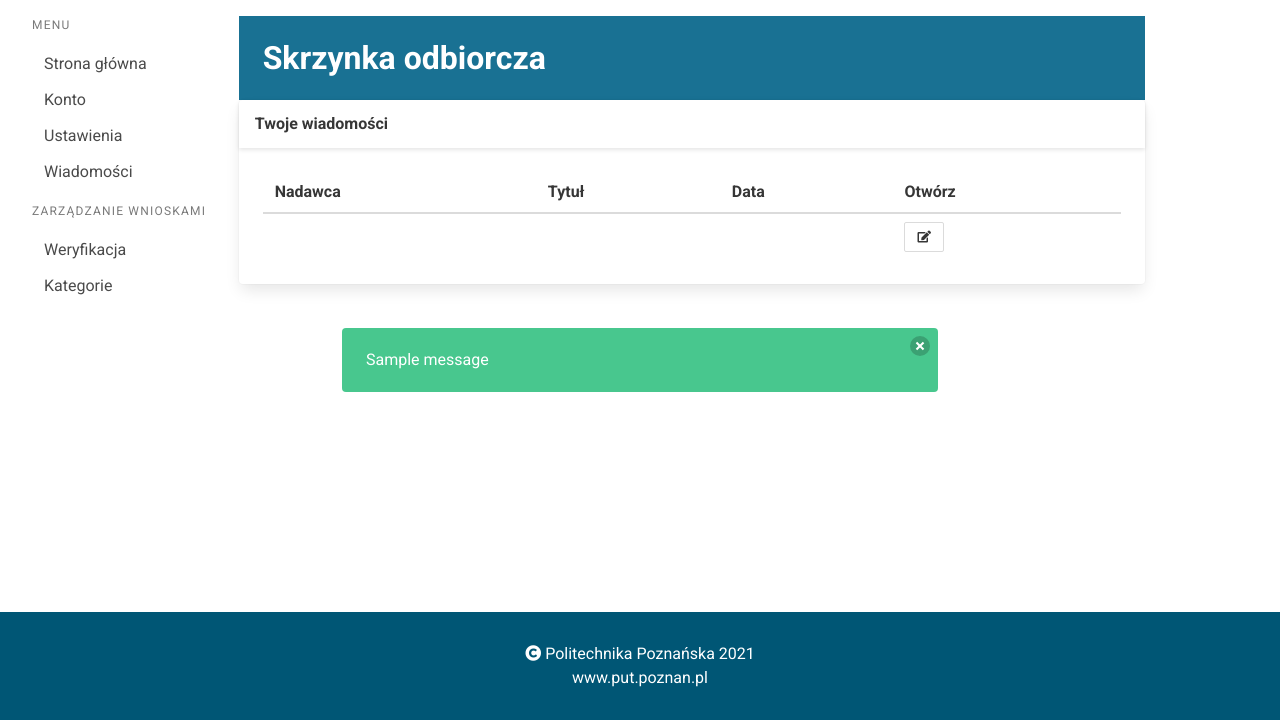
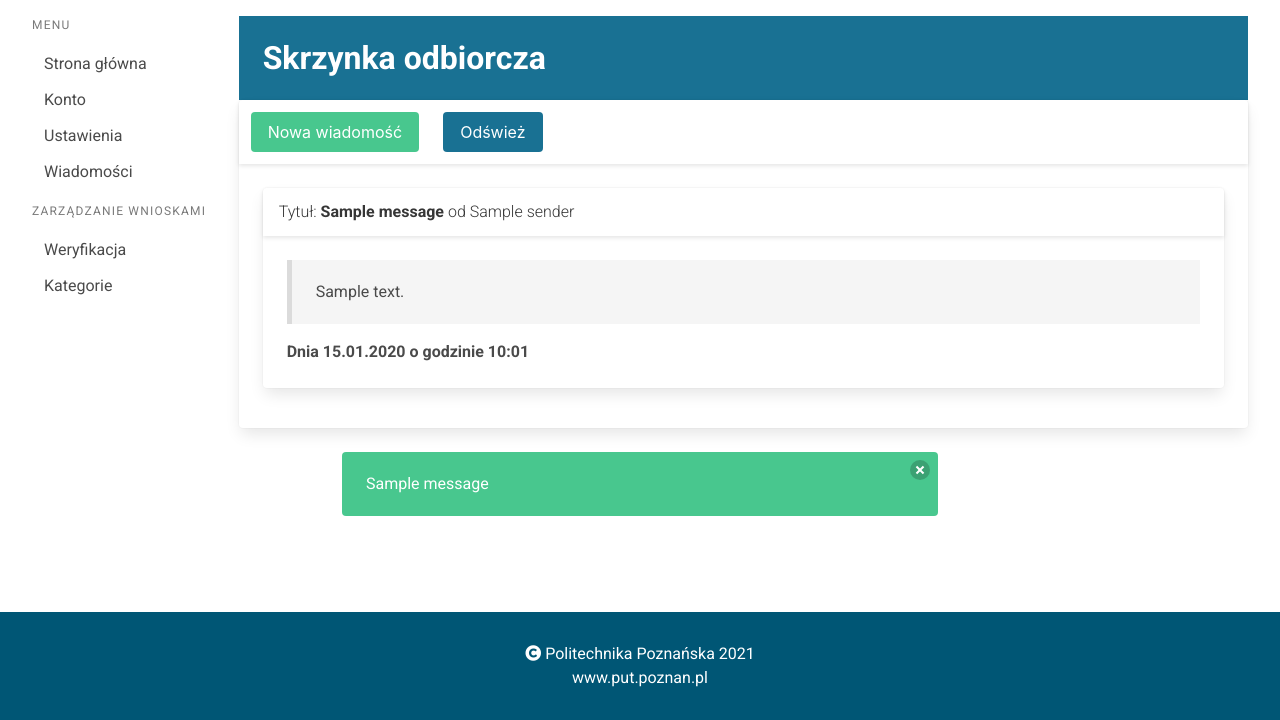
Before and after one commit to marcincichowski/edziekanat, a Django app: template edziekanat_app/templates/user/inbox.html in a window 1280 px wide. Shown: the part 80-800 px from the top of the page. Run offline with Django 3.2, Linux system fonts and the light colour scheme; the template is opened without the code that fills it: most values are stand-ins (such as "Sample title", 1, 10 or a date in 2020); one stand-in notice (Sample message) is shown; lists and menus that the app fills with data are empty; style sheets or scripts are compiled from the project's sources; some libraries are stand-ins or nearby versions.

Commit message:
messages view changes

```diff
--- a/edziekanat/assets/scss/style.scss
+++ b/edziekanat/assets/scss/style.scss
@@ -93,6 +93,7 @@ body{
     margin: 0 auto;
     margin-top: 1rem;
     min-height: calc(100vh - 108px);
+    padding-bottom: 106px;
     @media only screen and (max-height: 500px) {
         height: auto;
     }
--- a/edziekanat_app/templates/user/create_invoice_category.html
+++ b/edziekanat_app/templates/user/create_invoice_category.html
@@ -13,7 +13,7 @@
     {% load static %}
 <script type="text/javascript" src="{% static "ckeditor/ckeditor-init.js" %}"></script>
 <script type="text/javascript" src="{% static "ckeditor/ckeditor/ckeditor.js" %}"></script>
-    <div class="column is-9">
+    <div class="column is-10">
         <section class="hero is-info welcome is-small">
             <div class="hero-body">
                 <div class="container">
--- a/edziekanat_app/templates/user/inbox.html
+++ b/edziekanat_app/templates/user/inbox.html
@@ -13,7 +13,7 @@
           href="https://cdn.datatables.net/v/bm/dt-1.11.2/r-2.2.9/sl-1.3.3/datatables.min.css"/>
     <script type="text/javascript"
             src="https://cdn.datatables.net/v/bm/dt-1.11.2/r-2.2.9/sl-1.3.3/datatables.min.js"></script>
-    <div class="column is-9">
+    <div class="column is-10">
         <section class="hero is-info welcome is-small">
             <div class="hero-body">
                 <div class="container">
@@ -26,40 +26,37 @@
         <div class="columns">
             <div class="column">
                 <div class="card">
+                    <div class="card-header">
+                        <button class="button is-success m-3">
+                            Nowa wiadomość
+                        </button>
+                        <button class="button is-info m-3">
+                            Odśwież
+                        </button>
+                    </div>
+                    <div class="card-content">
+                        {% if inbox_messages %}
+                            {% for message in inbox_messages %}
+                                <div class="card mb-4">
                                     <header class="card-header">
                                         <p class="card-header-title">
-                            Twoje wiadomości
+                                            <span class="has-text-weight-light">Tytuł:&nbsp;</span>
+                                            <span>{{ message.message_title }}&nbsp;</span>
+                                            <span class="has-text-weight-light"> od {{ message.sender }} </span>
                                         </p>
                                     </header>
                                     <div class="card-content">
-                        <table id="invoice-datatable" class="table is-fullwidth is-striped is-hoverable"
-                               style="width: 100%;">
-                            <thead>
-                            <tr>
-                                <th>Nadawca</th>
-                                <th>Tytuł</th>
-                                <th>Data</th>
-                                <th>Otwórz</th>
-                            </tr>
-                            </thead>
-                            <tbody>
-                            {% if messages %}
-                                {{ messages.id }}
-                                {% for message in messages %}
-                                    <tr>
-                                        <td>{{ message.sender }}</td>
-                                        <td>{{ message.message_title }}</td>
-                                        <td>{{ message.created_date|date:'h:m d.m.Y' }}</td>
-                                        <td>
-                                            <button class="button is-small icon-button"
-                                                    onclick="getMessage({{ message.id }})"><i
-                                                    class="fas fa-edit"></i></button>
-                                        </td>
-                                    </tr>
+                                        <div class="content">
+                                            <blockquote>{{ message.message_text }}</blockquote>
+                                            <span class="has-text-weight-semibold">Dnia {{ message.created_date|date:'d.m.Y' }}</span>
+                                            <span class="has-text-weight-semibold">o godzinie {{ message.created_date|date:'h:m' }}</span>
+                                        </div>
+                                    </div>
+                                </div>
                             {% endfor %}
+                        {% else %}
+                            <span>Brak wiadomosci</span>
                         {% endif %}
-                            </tbody>
-                        </table>
                     </div>
                 </div>
             </div>
@@ -82,68 +79,4 @@
             </footer>
         </div>
     </div>
-    <script>
-$(document).ready(function() {
-        $('#invoice-datatable').DataTable({
-            responsive: true,
-            language:{
-                "decimal":        "",
-                "emptyTable":     "Brak wiadomości",
-                "info":           "Pokazywanie _START_ do _END_ z _TOTAL_ wpisów",
-                "infoEmpty":      "Pokazywanie 0 do 0 z 0 wpisów",
-                "infoFiltered":   "(wszystkie wpisy odfiltrowane z _MAX_)",
-                "infoPostFix":    "",
-                "thousands":      ",",
-                "lengthMenu":     "Pokaż wpisy _MENU_",
-                "loadingRecords": "Ładowanie...",
-                "processing":     "Przetwarzanie...",
-                "search":         "Wyszukaj:",
-                "zeroRecords":    "Nie znaleziono wiadomości.",
-                "paginate": {
-                    "first":      "Pierwszy",
-                    "last":       "Ostatni",
-                    "next":       "Następny",
-                    "previous":   "Poprzedni"
-                },
-                "aria": {
-                    "sortAscending":  ": Aktywuj aby posortować kolumnę rosnąco",
-                    "sortDescending": ": Aktywuj aby posortować kolumnę malejąco"
-                }
-            }
-        });
-}
-);
-function getMessage(id){
-console.log(id);
-        $.ajax({
-            url: {% url 'edziekanat_app:inbox' %},
-            type: "get",
-            data:{
-                "id": id,
-            },
-            success: function (response) {
-                if(!response["valid"]){
-                    let data = JSON.parse(response.data)
-                    data = data[0].fields
-                    $(".modal-card-body").empty();
-                    let message = "<table class='table is-fullwidth is-hoverable is-stripped'>"+
-                    "<tr><td>Autor</td><td>"+data.sender+"</td></tr>"+
-                    "<tr><td>Tytuł</td><td>"+data.message_title+"</td></tr>"+
-                    "<tr><td>Data</td><td>"+data.created_date+"</td></tr>"+
-                    "<tr><td>Wiadomosc</td><td>"+data.message_text+"</td></tr></table>";
-                    $(".modal-card-body").html(message);
-                    $('.modal').addClass('is-active');
-                }
-                else
-                    alert("Brak podanego id widomości");
-            },
-            error: function (response) {
-                console.log(response)
-            }
-        });
-       }
-    function closeModal(){
-        $('.modal').removeClass('is-active');
-    }
-    </script>
 {% endblock %}
--- a/edziekanat_app/templates/user/invoices_list.html
+++ b/edziekanat_app/templates/user/invoices_list.html
@@ -13,7 +13,7 @@
           href="https://cdn.datatables.net/v/bm/dt-1.11.2/r-2.2.9/sl-1.3.3/datatables.min.css"/>
     <script type="text/javascript"
             src="https://cdn.datatables.net/v/bm/dt-1.11.2/r-2.2.9/sl-1.3.3/datatables.min.js"></script>
-    <div class="column is-9">
+    <div class="column is-10">
         <section class="hero is-info welcome is-small">
             <div class="hero-body">
                 <div class="container">
--- a/edziekanat_app/views.py
+++ b/edziekanat_app/views.py
@@ -235,7 +235,7 @@ class InvoiceCreator(SessionWizardView):
 
 def inbox(request):
     mes = Message.objects.filter(reciever=request.user)
-    return render(request, 'user/inbox.html', context={'messages': mes})
+    return render(request, 'user/inbox.html', context={'inbox_messages': mes})
 
 
 class UserCreator(SessionWizardView):
```
Also changed, not shown: db.sqlite3. Lines whose indentation alone changed are shown as unchanged.
